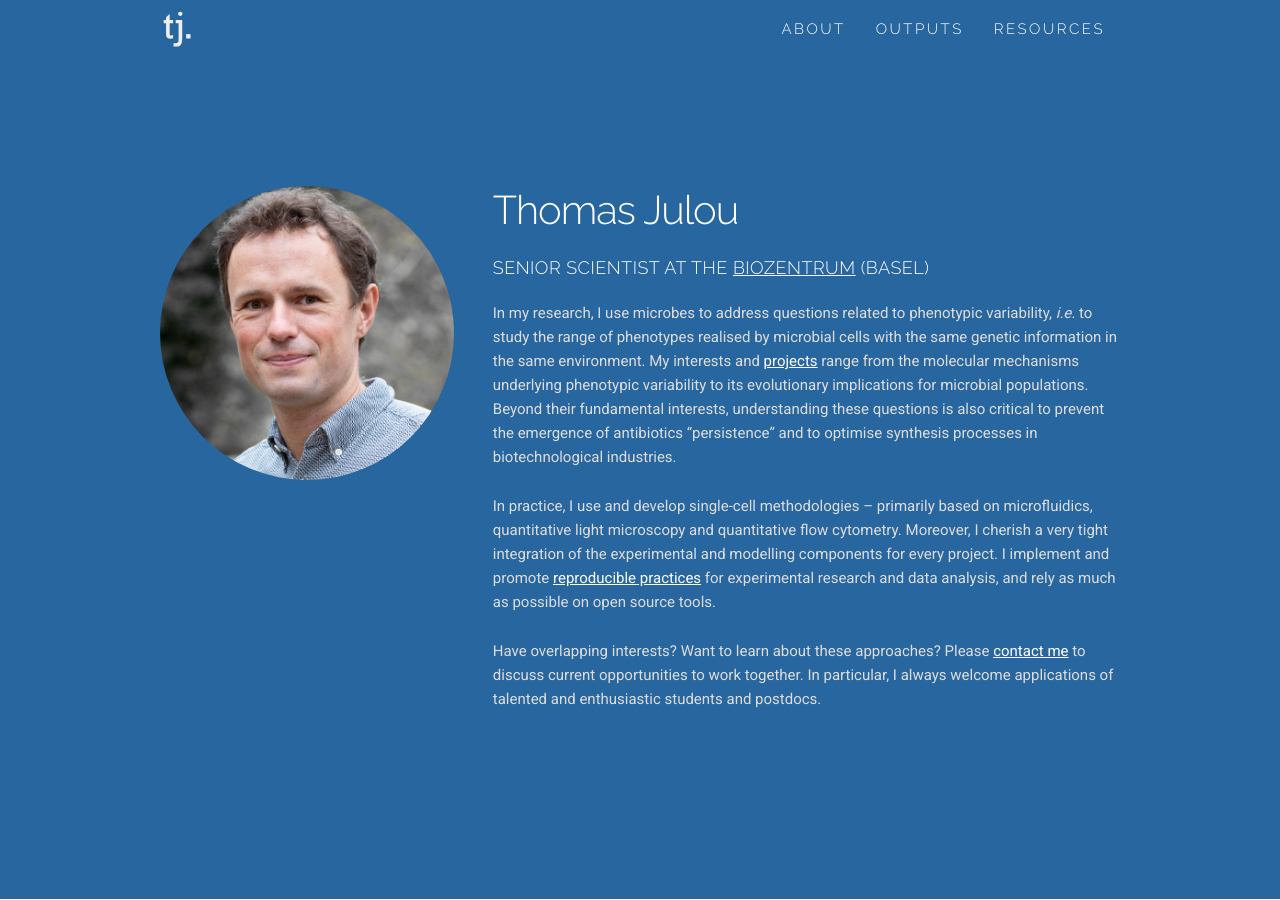
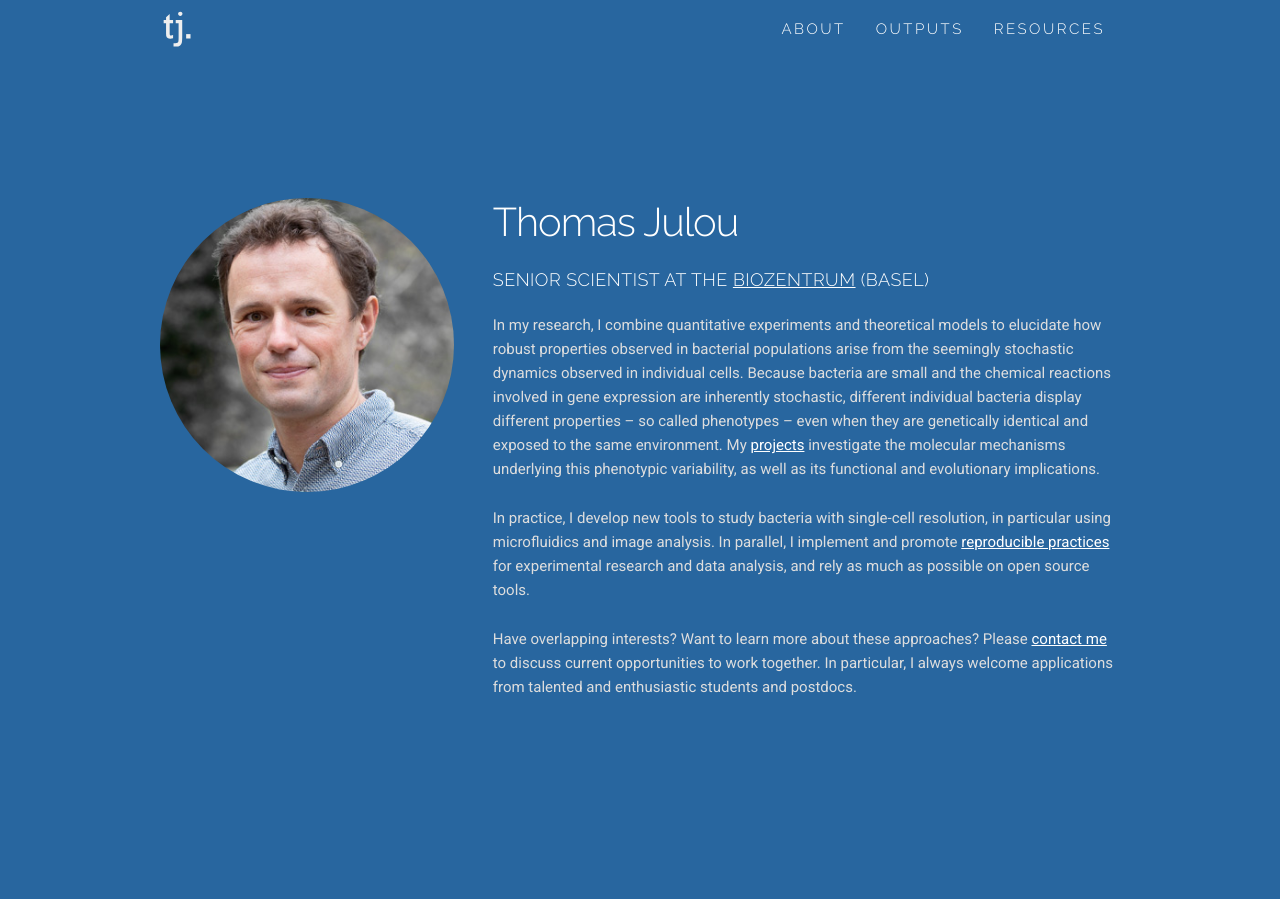
Before and after one commit to julou/julou.github.io, a Jekyll site: the page built from index.md, in a window 1280 px wide and 900 px high. Built offline with Jekyll 4.4.1, drawn with Linux system fonts in a browser that asks for light colours; some of the changed text lies outside the part shown.

Commit message:
Refresh front page.

```diff
--- a/index.md
+++ b/index.md
@@ -11,11 +11,11 @@ redirect_from:
 # Thomas Julou
 ## Senior Scientist at the [Biozentrum](https://www.biozentrum.unibas.ch/research/groups-platforms/overview/unit/nimwegen/) (Basel)
 
-In my research, I use microbes to address questions related to phenotypic variability, _i.e._ to study the range of phenotypes realised by microbial cells with the same genetic information in the same environment. My interests and [projects](#projects) range from the molecular mechanisms underlying phenotypic variability to its evolutionary implications for microbial populations. Beyond their fundamental interests, understanding these questions is also critical to prevent the emergence of antibiotics “persistence” and to optimise synthesis processes in biotechnological industries.
+In my research, I combine quantitative experiments and theoretical models to elucidate how robust properties observed in bacterial populations arise from the seemingly stochastic dynamics observed in individual cells. Because bacteria are small and the chemical reactions involved in gene expression are inherently stochastic, different individual bacteria display different properties – so called phenotypes – even when they are genetically identical and exposed to the same environment. My [projects](#projects) investigate the molecular mechanisms underlying this phenotypic variability, as well as its functional and evolutionary implications.
 
-In practice, I use and develop single-cell methodologies – primarily based on microfluidics, quantitative light microscopy and quantitative flow cytometry. Moreover, I cherish a very tight integration of the experimental and modelling components for every project. I implement and promote [reproducible practices](resources) for experimental research and data analysis, and rely as much as possible on open source tools.
+In practice, I develop new tools to study bacteria with single-cell resolution, in particular using microfluidics and image analysis. In parallel, I implement and promote [reproducible practices](resources) for experimental research and data analysis, and rely as much as possible on open source tools.
 
-Have overlapping interests? Want to learn about these approaches? Please [contact me](#contact) to discuss current opportunities to work together. In particular, I always welcome applications of talented and enthusiastic students and postdocs.
+Have overlapping interests? Want to learn more about these approaches? Please [contact me](#contact) to discuss current opportunities to work together. In particular, I always welcome applications from talented and enthusiastic students and postdocs.
 
 {%- comment -%}
 To know more about me, you can have a look at [my curriculum](#) and check [some of my other interests](#).
```
Also changed, not shown: other parts of index.md (+2 -3 lines), _projects/10-gene-expression-starvation.md (+1 -1 lines).
